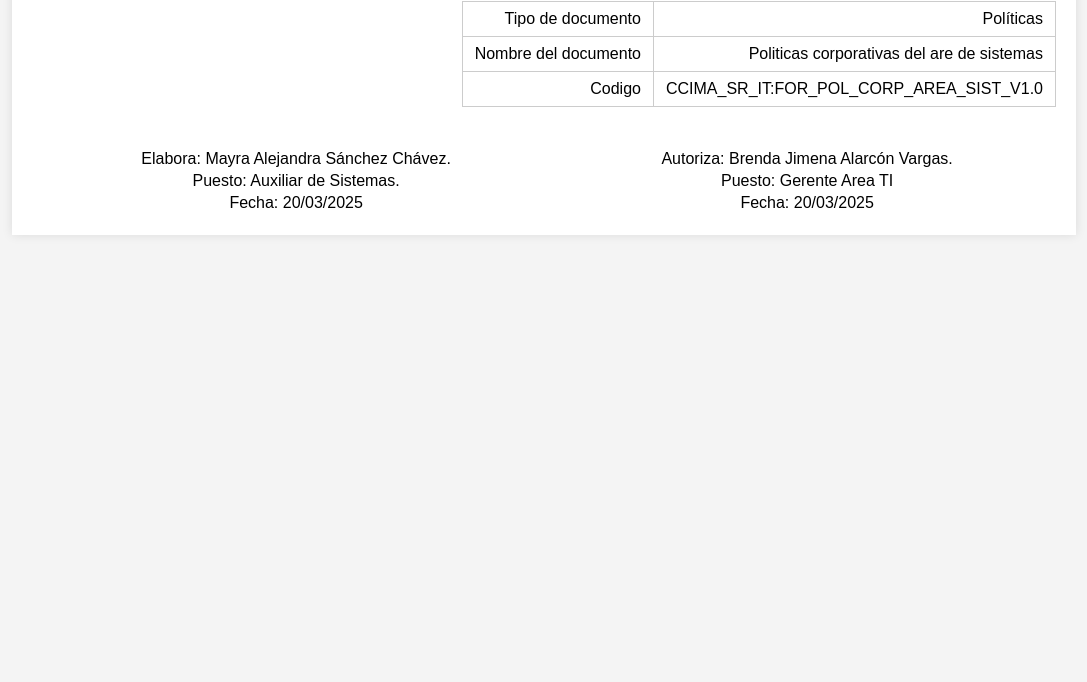
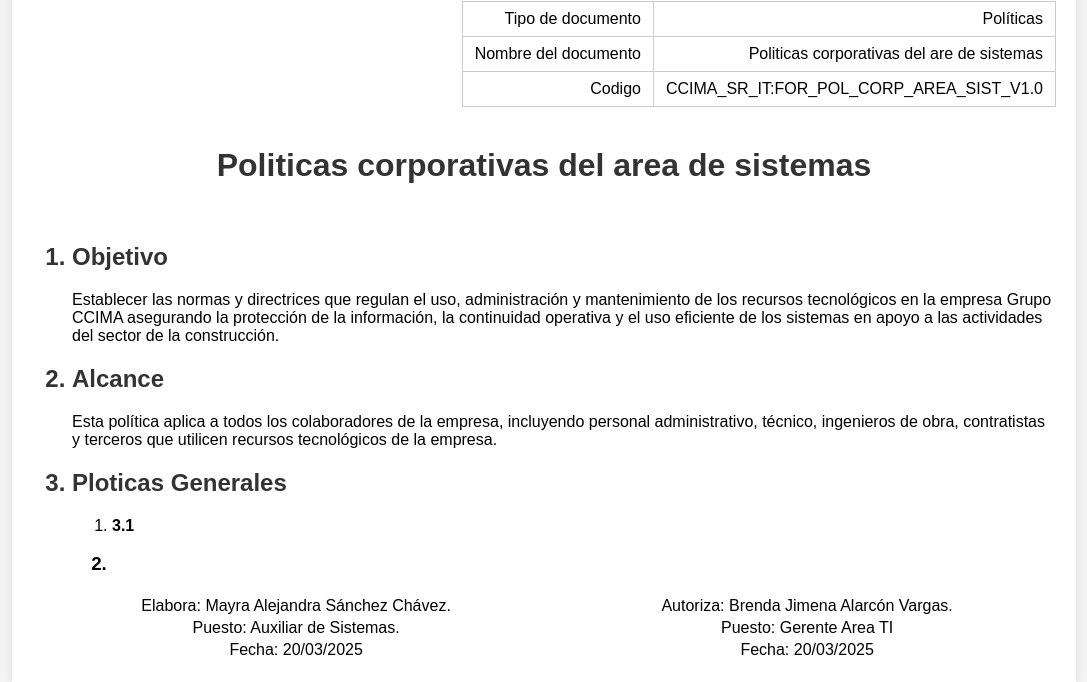
Before and after one commit to AntonioRenovato/politicas, a plain HTML site: page html/sistemas/politicas_AS.html in a window 1280 px wide. Shown: the part 135-817 px from the top of the page, without its empty margins (96-1183 px from the left). Drawn offline with Linux system fonts and the light colour scheme.

Commit message:
cambios en politicas

```diff
--- a/html/sistemas/politicas_AS.html
+++ b/html/sistemas/politicas_AS.html
@@ -32,9 +32,29 @@
                 </tbody>
             </table>
         </div>
-            <br>
-            <h1></h1>
+        <br>
+        <h1>Politicas corporativas del area de sistemas</h1>
+        <br>
 
+        <ol>
+            <h2><li>Objetivo</li></h2>
+            <p>Establecer las normas y directrices que regulan el uso, administración y mantenimiento de los recursos tecnológicos en la empresa Grupo CCIMA asegurando la protección de la información, la continuidad operativa y el uso eficiente de los sistemas en apoyo a las actividades del sector de la construcción.</p>
+
+            <h2><li>Alcance</li></h2>
+            <p>Esta política aplica a todos los colaboradores de la empresa, incluyendo personal administrativo, técnico, ingenieros de obra, contratistas y terceros que utilicen recursos tecnológicos de la empresa.</p>
+
+            <h2><li>Ploticas Generales</h2>
+                <ol>
+                    <li>
+                        <strong>3.1</strong>
+                    </li>
+                    <h3><li>
+
+                    </li></h3>
+                </ol>
+            </li>
+
+        </ol>
 
         <div
             class="table-responsive"
```
